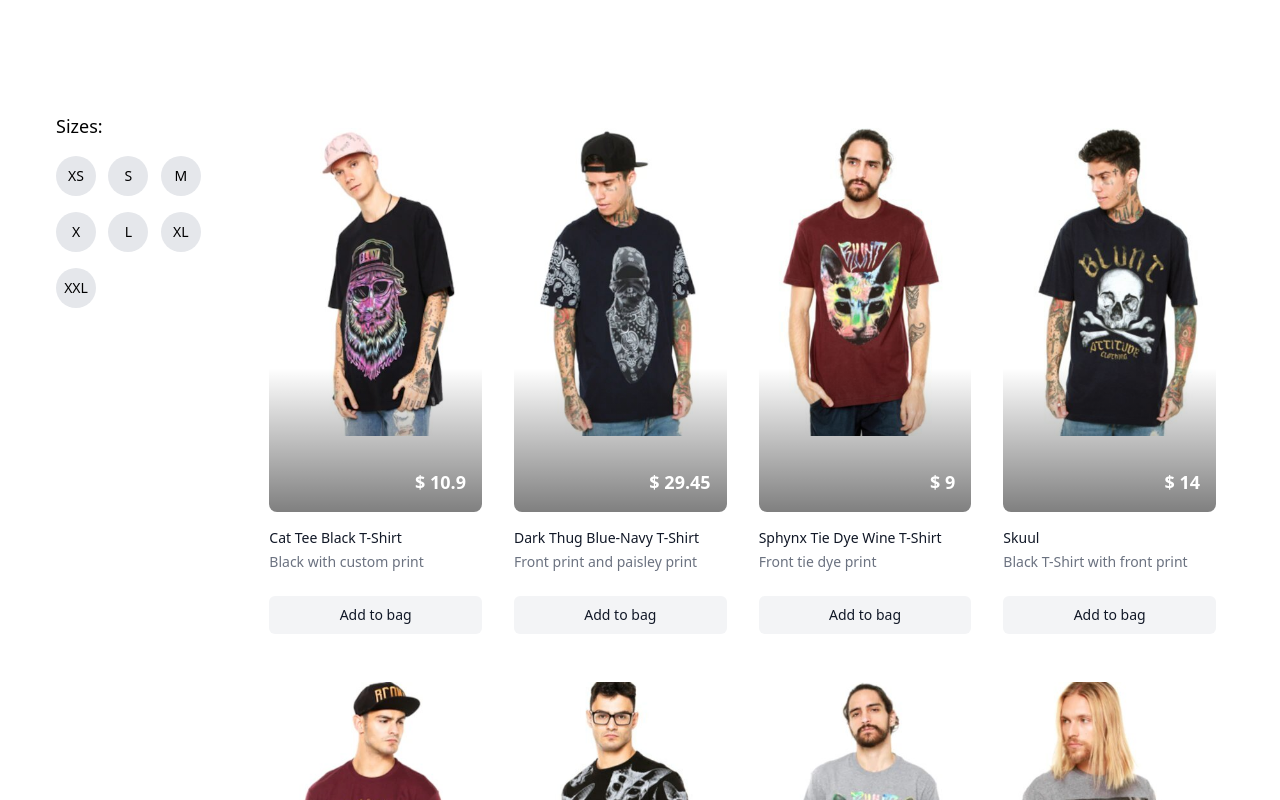
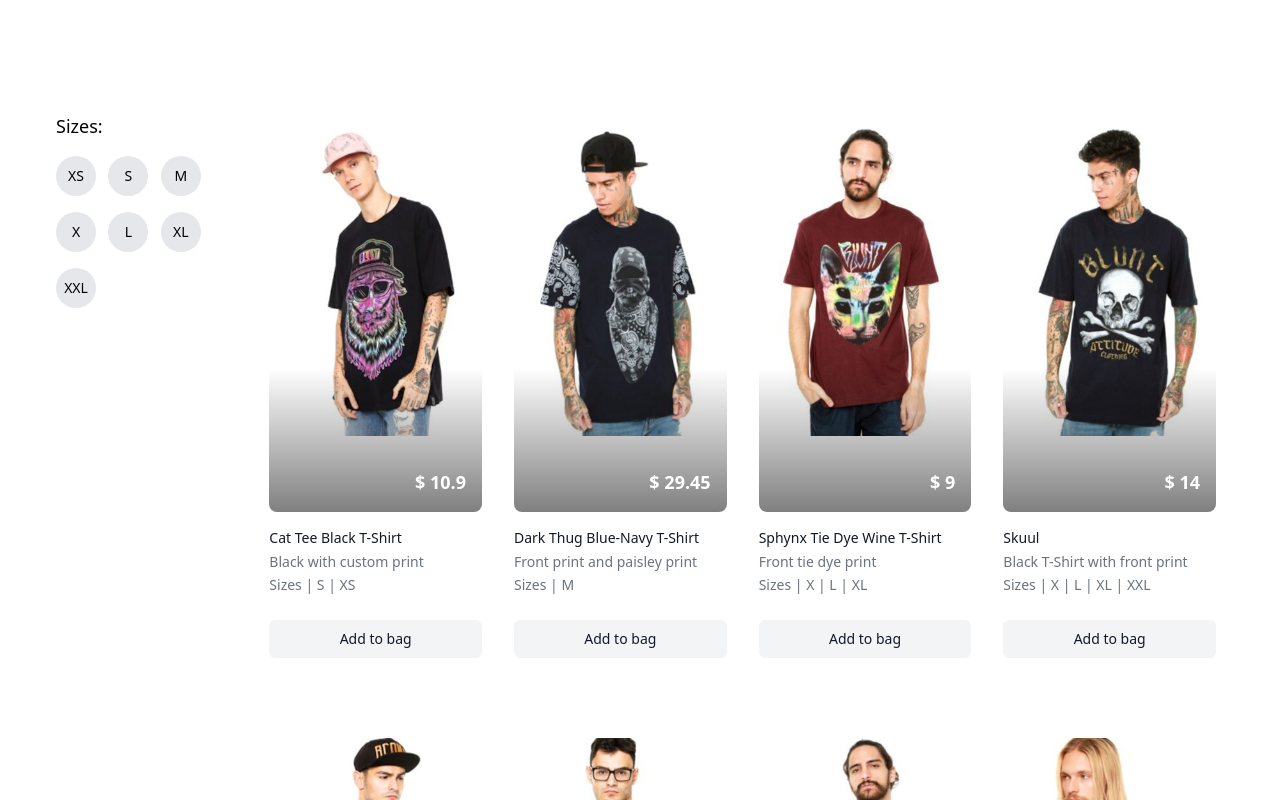
Before and after one commit to aparna2899/shopping-cart-frontend, a React (Create React App) app: page / in a window 1280 px wide. Shown: the top 800 px of the page. Built offline with nearby package versions, Linux system fonts and the light colour scheme.

Commit message:
add functionality to size filter

```diff
--- a/src/componenets/Products.js
+++ b/src/componenets/Products.js
@@ -1,12 +1,29 @@
 import data from '../data.json';
 
-export default function Products() {
+export default function Products(props) {
+  let { selectedSize } = props;
+  let productList = [];
+  if (selectedSize.length === 0) {
+    productList = data.products;
+  } else {
+    for (let i = 0; i < data.products.length; i++) {
+      for (let j = 0; j < selectedSize.length; j++) {
+        if (
+          data.products[i].availableSizes.includes(selectedSize[j]) &&
+          productList.indexOf(data.products[i]) === -1
+        ) {
+          productList.push(data.products[i]);
+        }
+      }
+    }
+  }
+
   return (
     <div className="col-span-5 bg-white">
       <div className="mx-auto max-w-2xl py-16 px-4 sm:py-24 sm:px-6 lg:max-w-7xl lg:px-8">
-        <div className="mt-8 grid grid-cols-1 gap-y-12 sm:grid-cols-2 sm:gap-x-6 lg:grid-cols-4 xl:gap-x-8">
-          {data.products.map((product) => (
-            <div key={product.id}>
+        <ul className="mt-8 grid grid-cols-1 gap-y-12 sm:grid-cols-2 sm:gap-x-6 lg:grid-cols-4 xl:gap-x-8">
+          {productList.map((product) => (
+            <li key={product.id} className="mb-8">
               <div className="relative">
                 <div className="relative h-96 w-full overflow-hidden rounded-lg">
                   <img
@@ -20,6 +37,10 @@ export default function Products() {
                     {product.title}
                   </h3>
                   <p className="mt-1 text-sm text-gray-500">{product.style}</p>
+                  <p className="mt-1 text-sm text-gray-500 inline">Sizes </p>
+                  {product.availableSizes.map((size) => (
+                    <span className="mt-1 text-sm text-gray-500">| {size} </span>
+                  ))}
                 </div>
                 <div className="absolute inset-x-0 top-0 flex h-96 items-end justify-end overflow-hidden rounded-lg p-4">
                   <div
@@ -32,16 +53,13 @@ export default function Products() {
                 </div>
               </div>
               <div className="mt-6">
-                <a
-                  href='#'
-                  className="relative flex items-center justify-center rounded-md border border-transparent bg-gray-100 py-2 px-8 text-sm font-medium text-gray-900 hover:bg-gray-200"
-                >
-                  Add to bag<span className="sr-only">, {product.title}</span>
-                </a>
+                <button className=" w-full flex items-center justify-center rounded-md border border-transparent bg-gray-100 py-2 px-8 mx-auto text-sm font-medium text-gray-900 hover:bg-gray-200">
+                  Add to bag
+                </button>
               </div>
-            </div>
+            </li>
           ))}
-        </div>
+        </ul>
       </div>
     </div>
   );
--- a/src/componenets/Sizes.js
+++ b/src/componenets/Sizes.js
@@ -1,11 +1,21 @@
-export default function Sizes() {
+export default function Sizes(props) {
+  const { selectedSize, handleClick } = props;
   const sizes = ['XS', 'S', 'M', 'X', 'L', 'XL', 'XXL'];
+
   return (
     <div className="mt-28">
       <h2 className="text-lg font-medium px-6 mb-2">Sizes:</h2>
       <ul className="grid grid-cols-3 px-4">
         {sizes.map((size) => (
-          <li key={size} className="w-10 h-10 rounded-full bg-gray-200 m-2 flex justify-center items-center cursor-pointer hover:bg-gray-300">
+          <li
+            key={size}
+            className={
+              selectedSize.includes(size)
+                ? 'w-10 h-10 rounded-full bg-black text-white m-2 flex justify-center items-center cursor-pointer'
+                : 'w-10 h-10 rounded-full bg-gray-200 m-2 flex justify-center items-center cursor-pointer hover:bg-gray-300'
+            }
+            onClick={() => handleClick(size)}
+          >
             <span className="text-sm">{size}</span>
           </li>
         ))}
--- a/src/pages/Home.js
+++ b/src/pages/Home.js
@@ -1,12 +1,28 @@
+import { useState } from 'react';
 import Products from '../componenets/Products';
 import Sizes from '../componenets/Sizes';
 
 export default function Home() {
+  const [selectedSize, setSelectedSize] = useState([]);
+  const handleClick = (size) => {
+    let arr = [...selectedSize];
+    if (arr.includes(size)) {
+      for (let i = 0; i < arr.length; i++) {
+        if (arr[i] === size) {
+          arr.splice(i, 1);
+          setSelectedSize(arr);
+        }
+      }
+    } else {
+      arr.push(size);
+      setSelectedSize(arr);
+    }
+  };
   return (
     <div className="mx-auto max-w-8xl sm:px-6 lg:px-8">
       <div className="grid grid-cols-6 gap-4">
-        <Sizes />
-        <Products />
+        <Sizes selectedSize={selectedSize} handleClick={handleClick} />
+        <Products selectedSize={selectedSize}/>
       </div>
     </div>
   );
```
